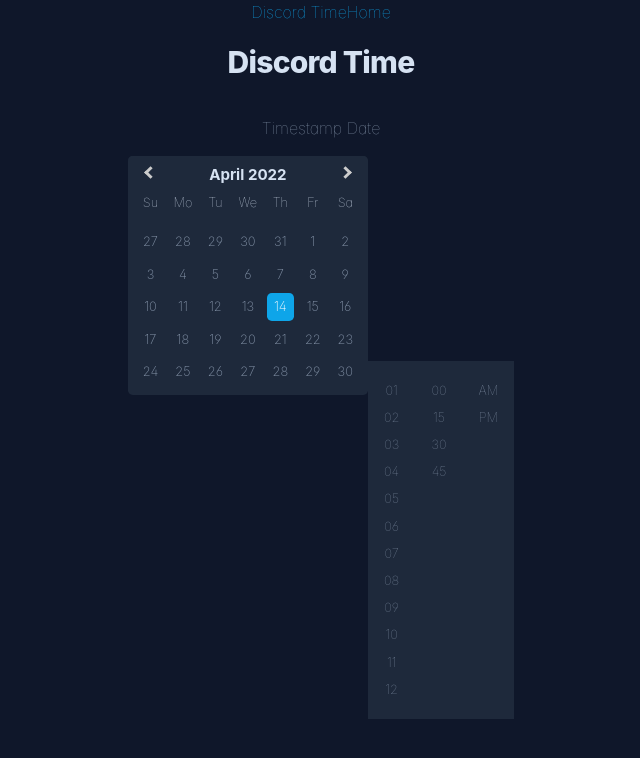
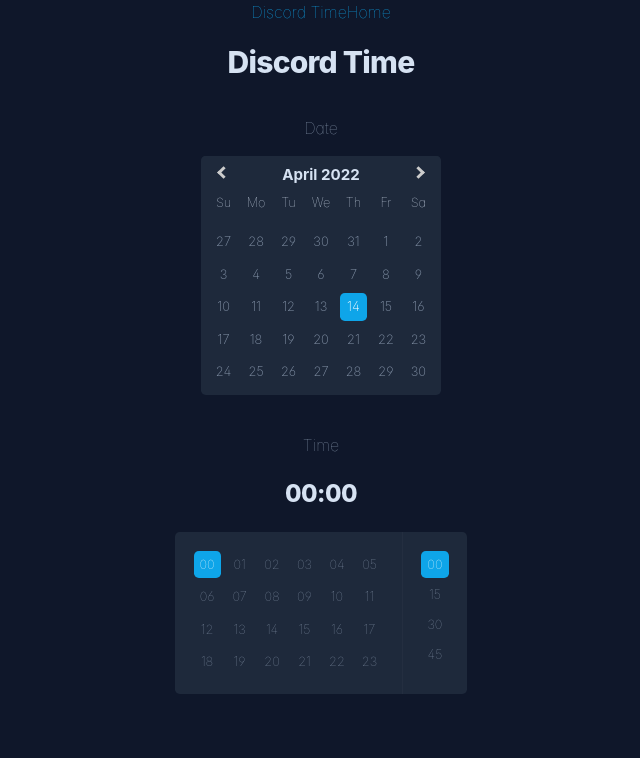
Before and after one commit to William-Owen/quick-discord-tools, a React (Create React App) app: page /discord-time in a window 1280 px wide. Shown: the top 758 px of the page, without its empty margins (319-959 px from the left). Built offline with nearby package versions, Linux system fonts and the light colour scheme.

Commit message:
working calendar and time

```diff
--- a/src/components/App/App.module.sass
+++ b/src/components/App/App.module.sass
@@ -1,10 +1,11 @@
 :root
 
-	--color-ocean: #0F172A
-	--color-island: #1E293B
-	--color-text: #8291A6
-	--color-text-strong: #D6E2F2
-	--color-action: #0EA5E9
+	--color-ocean: #0f172a
+	--color-island: #1e293b
+	--color-text: #8291a6
+	--color-text-strong: #d6e2f2
+	--color-action: #0ea5e9
+	--base-radius: 0.3rem
 
 	background: var(--color-ocean)
 	color: var(--color-text)
--- a/src/components/FieldInputDate/FieldInputDate.module.sass
+++ b/src/components/FieldInputDate/FieldInputDate.module.sass
@@ -29,15 +29,3 @@
 
 		color: #fff
 		background: var(--color-action)
-
-	.TimePicker
-
-		display: inline-flex
-		flex-direction: row
-		background: var(--color-island)
-
-		> div
-
-			padding: 1rem
-			line-height: 1.7rem
-			font-size: 0.8rem
--- a/src/components/FieldInputDate/FieldInputDate.tsx
+++ b/src/components/FieldInputDate/FieldInputDate.tsx
@@ -7,44 +7,33 @@
 
 interface FieldInputDateProps {
 	className?: string
+	onChange?: (value: Date) => void
 }
 
-const FieldInputDate: React.FC<FieldInputDateProps> = ({className }) => {
+const FieldInputDate: React.FC<FieldInputDateProps> = ({className, onChange = () => null}) => {
 
 	const [startDate, setStartDate] = useState(new Date())
 	const rootClassName = clsx([style.FieldInputDate, "FieldInputDate", className])
 
-	const hours = ["01", "02", "03", "04", "05", "06", "07", "08", "09", "10", "11", "12"]
-	const minutes = ["00", "15", "30", "45"]
-	const dayTime = ["AM", "PM"]
+	const handleDateChange = (date: Date) => {
+
+		onChange(date)
+		setStartDate(date)
+
+	}
 
 	return (
+
 		<div data-testid='FieldInputDate' className={rootClassName}>
-			<Field label="Timestamp Date">
-				<DatePicker
-					selected={startDate}
-					onChange={(date) => date && setStartDate(date)}
-					inline/>
 
-				<div className={style.TimePicker}>
+			<Field label="Date">
 
-					<div className={style.hours}>
-						{hours.map(x => <div key={x}>{x}</div>)}
-					</div>
-
-					<div className={style.minutes}>
-						{minutes.map(x => <div key={x}>{x}</div>)}
-					</div>
-
-					<div className={style.dayTime}>
-						{dayTime.map(x => <div key={x}>{x}</div>)}
-					</div>
-
-				</div>
+				<DatePicker selected={startDate} onChange={(date) => date && handleDateChange(date)} inline/>
 
 			</Field>
 
 		</div>
+
 	)
 
 }
--- /dev/null
+++ b/src/components/FieldInputTime/FieldInputTime.module.sass
@@ -0,0 +1,44 @@
+.FieldInputTime
+
+	> div
+
+		display: inline-flex
+		flex-direction: row
+		background: var(--color-island)
+		border-radius: var(--base-radius)
+
+		> div
+
+			padding: 1rem
+			line-height: 1.7rem
+			font-size: 0.8rem
+
+			&.hoursContainer
+
+				display: flex
+				flex-direction: column
+				border-right: 1px solid #ffffff07
+
+				.group
+
+					display: flex
+					flex-direction: row
+
+	.time
+
+		font-size: 0.8rem
+		width: 1.7rem
+		line-height: 1.7rem
+		text-align: center
+		margin: 0.166rem
+
+		&:hover
+
+			cursor: pointer
+			color: var(--color-text-strong)
+
+		&.selected
+
+			color: #fff
+			background: var(--color-action)
+			border-radius: var(--base-radius)
--- /dev/null
+++ b/src/components/FieldInputTime/FieldInputTime.tsx
@@ -0,0 +1,78 @@
+import React, { useState } from "react"
+import clsx from "clsx"
+import style from "./FieldInputTime.module.sass"
+import Field from "../Field/Field"
+
+interface FieldInputTimeProps {
+	className?: string
+	onChange?: (value: string) => void
+}
+
+const FieldInputTime: React.FC<FieldInputTimeProps> = ({ className, onChange = () => null }) => {
+
+	const [selectedHour, setSelectedHour] = useState(0)
+	const [selectedMinute, setSelectedMinute] = useState(0)
+
+	const rootClassName = clsx([style.FieldInputTime, "FieldInputTime", className])
+	const minutes = [0, 15, 30, 45]
+
+	const handelTimeChange = (hour: number, minute: number) => {
+
+		onChange(`${hour}:${minute}`)
+
+	}
+
+	const handleHourChange = (hour: number) => {
+
+		setSelectedHour(hour)
+		handelTimeChange(hour, selectedMinute)
+
+	}
+
+	const handleMinuteChange = (minute: number) => {
+
+		setSelectedMinute(minute)
+		handelTimeChange(selectedHour, minute)
+
+	}
+
+	const hoursNodes = new Array(4).fill(0).map( ( zero, y ) => {
+
+		const internalArray = new Array(6).fill(0).map( ( zero, z ) => {
+
+			const x = z + y * 6
+			return (
+				<div data-value={x} onClick={()=>handleHourChange(x)} className={clsx(style.time, selectedHour==x && style.selected)} key={x}>{`${String(x).padStart(2, "0")}`}</div>
+			)
+
+		})
+
+		return(<div className={style.group} key={`group-${y}`}>{internalArray}</div>)
+
+	})
+
+	return (
+
+		<Field data-testid='FieldInputTime' className={rootClassName} label="Time">
+
+			<h2>{`${String(selectedHour).padStart(2, "0")}:${String(selectedMinute).padStart(2, "0")}`}</h2>
+
+			<div>
+
+				<div className={style.hoursContainer}>
+					{hoursNodes}
+				</div>
+
+				<div className={style.minutesContainer}>
+					{minutes.map(x => <div onClick={()=>handleMinuteChange(x)} className={clsx(style.time, selectedMinute==x && style.selected)} key={x}>{`${String(x).padStart(2, "0")}`}</div>)}
+				</div>
+
+			</div>
+
+		</Field>
+
+	)
+
+}
+
+export default FieldInputTime
--- /dev/null
+++ b/src/components/FieldInputTime/index.tsx
@@ -0,0 +1 @@
+export { default } from "./FieldInputTime"
--- a/src/pages/PageDiscordTime/PageDiscordTime.tsx
+++ b/src/pages/PageDiscordTime/PageDiscordTime.tsx
@@ -1,4 +1,5 @@
 import FieldInputDate from "../../components/FieldInputDate"
+import FieldInputTime from "../../components/FieldInputTime"
 import style from "./PageDiscordTime.module.sass"
 
 const PageDiscordTime: React.FC = () => {
@@ -10,6 +11,7 @@
 			<h1>Discord Time</h1>
 
 			<FieldInputDate />
+			<FieldInputTime />
 
 		</div>
 
```
Also changed, not shown: 2 other files (tests, documents, lock files or other folders).
